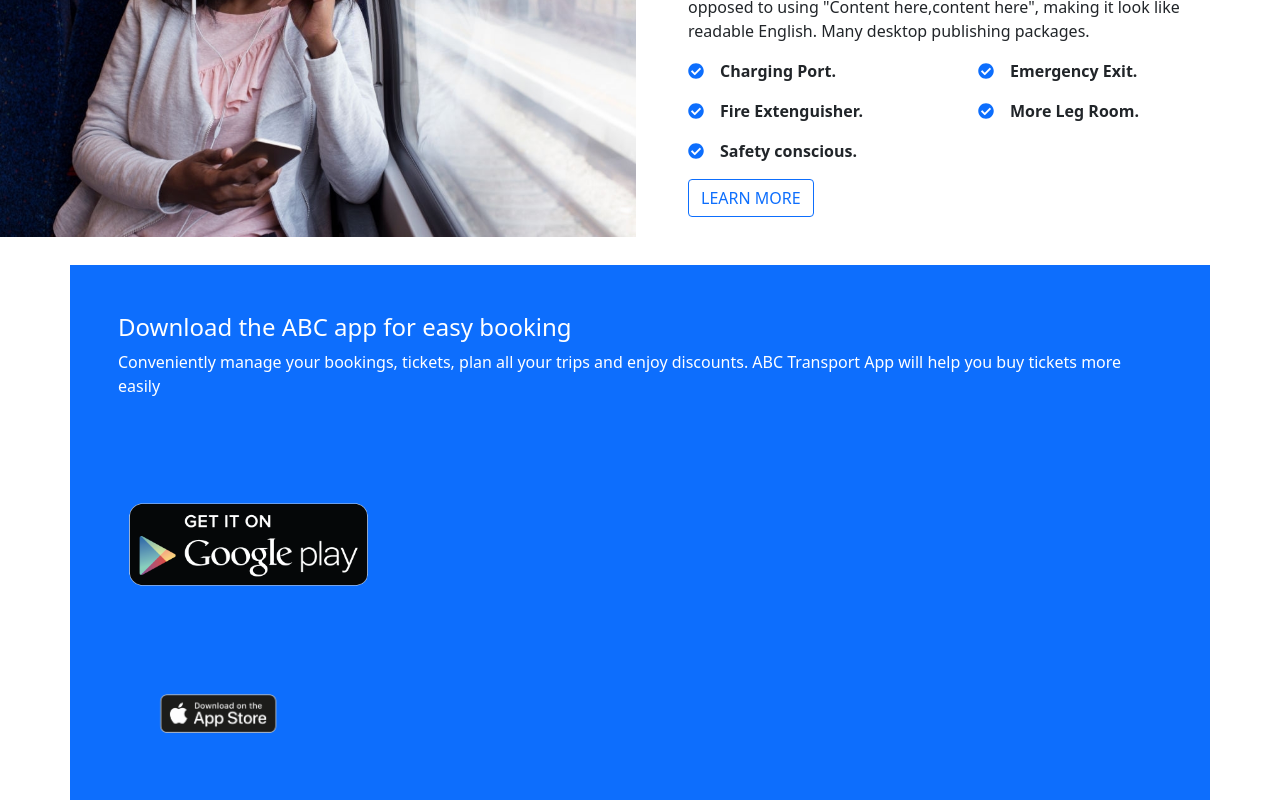
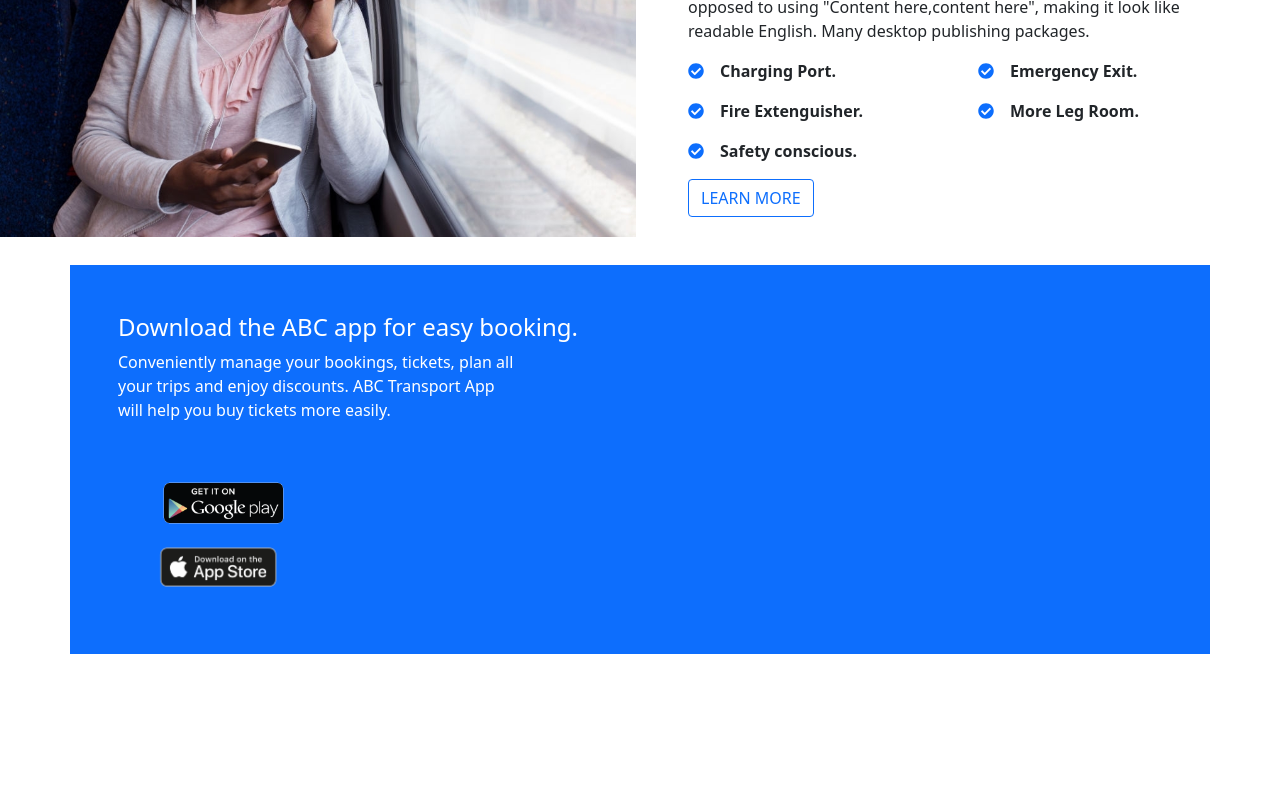
Before and after one commit to Tomiwa1/Transportation, a React (Create React App) app: page / in a window 1280 px wide. Shown: the part 2541-3341 px from the top of the page. After the commit the page ends 3195 px from the top, so only its background shows below. Built offline with nearby package versions, Linux system fonts and the light colour scheme.

Commit message:
Add existing file

```diff
--- a/src/components/Phone.jsx
+++ b/src/components/Phone.jsx
@@ -6,18 +6,29 @@ function Phone() {
   return (
     <>
       <div className="container text-start  text-white bg-primary p-5">
-        <h4 className="">Download the ABC app for easy booking</h4>
-        <p className="fw-light text-break">
+        <h4 className="text-break" style={{}}>
+          Download the ABC app for easy booking.
+        </h4>
+        <p className="fw-light" style={{ maxWidth: '400px' }}>
           Conveniently manage your bookings, tickets, plan all your trips and
           enjoy discounts. ABC Transport App will help you buy tickets more
-          easily
+          easily.
         </p>
-
-        <div className="col">
-          <img src={play} className="w-25 " alt="" style={{ width: '120px' }} />
+        <div className="col-sm-6">
+          <img
+            src={play}
+            className="w-25 "
+            alt=""
+            style={{ width: '200px', marginLeft: '40px' }}
+          />
         </div>
-        <div className="col">
-          <img src={app} className="" alt="" style={{ width: '200px' }} />
+        <div className="col-sm-6">
+          <img
+            src={app}
+            className=""
+            alt=""
+            style={{ width: '200px', marginTop: '-40px' }}
+          />
         </div>
       </div>
     </>
```
